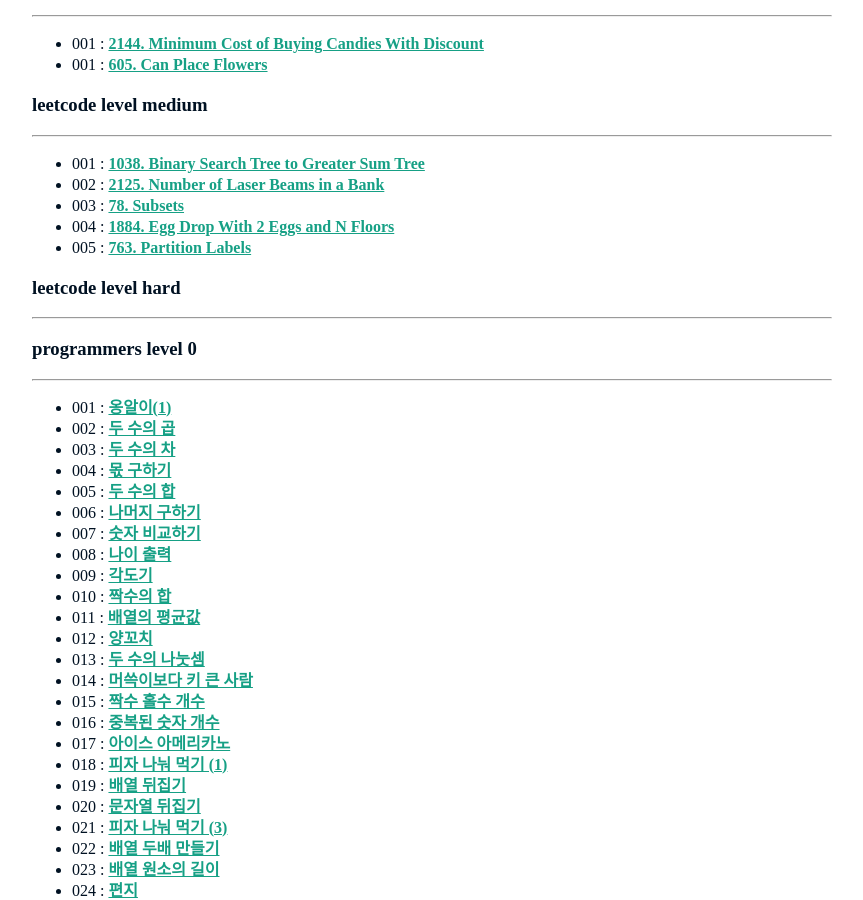
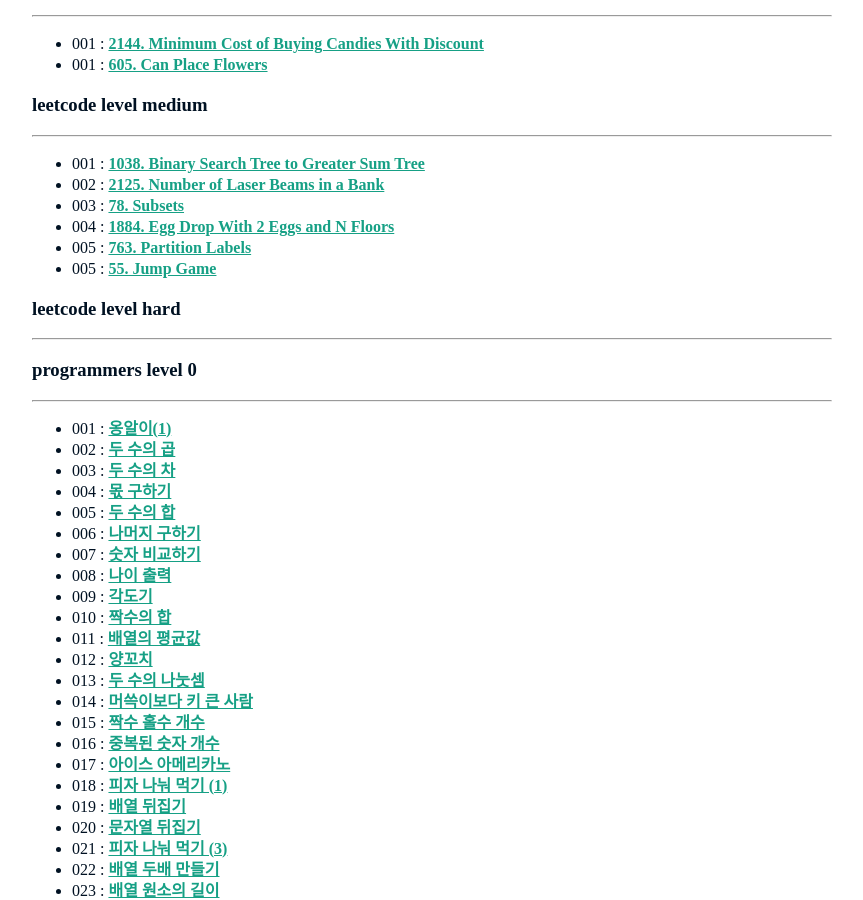
Before and after one commit to nimkoes/portfolio, a Jekyll site: the page built from _posts/2021-04-30-Algorithm-Problem.md, in a window 1280 px wide and 900 px high, scrolled down 385 px. Shown: the whole window, without its empty margins (208-1071 px from the left). Built offline with Jekyll 4.4.1, drawn with Linux system fonts in a browser that asks for light colours.

Commit message:
mod post

```diff
--- a/_posts/2021-04-30-Algorithm-Problem.md
+++ b/_posts/2021-04-30-Algorithm-Problem.md
@@ -28,6 +28,7 @@
 - 003 : [**<u>78. Subsets</u>**][link_lc_level_medium_003]
 - 004 : [**<u>1884. Egg Drop With 2 Eggs and N Floors</u>**][link_lc_level_medium_004]
 - 005 : [**<u>763. Partition Labels</u>**][link_lc_level_medium_005]
+- 005 : [**<u>55. Jump Game</u>**][link_lc_level_medium_006]
 
 
 ### leetcode level hard
```
Also changed, not shown: other parts of _posts/2021-04-30-Algorithm-Problem.md (+1 -0 lines).
